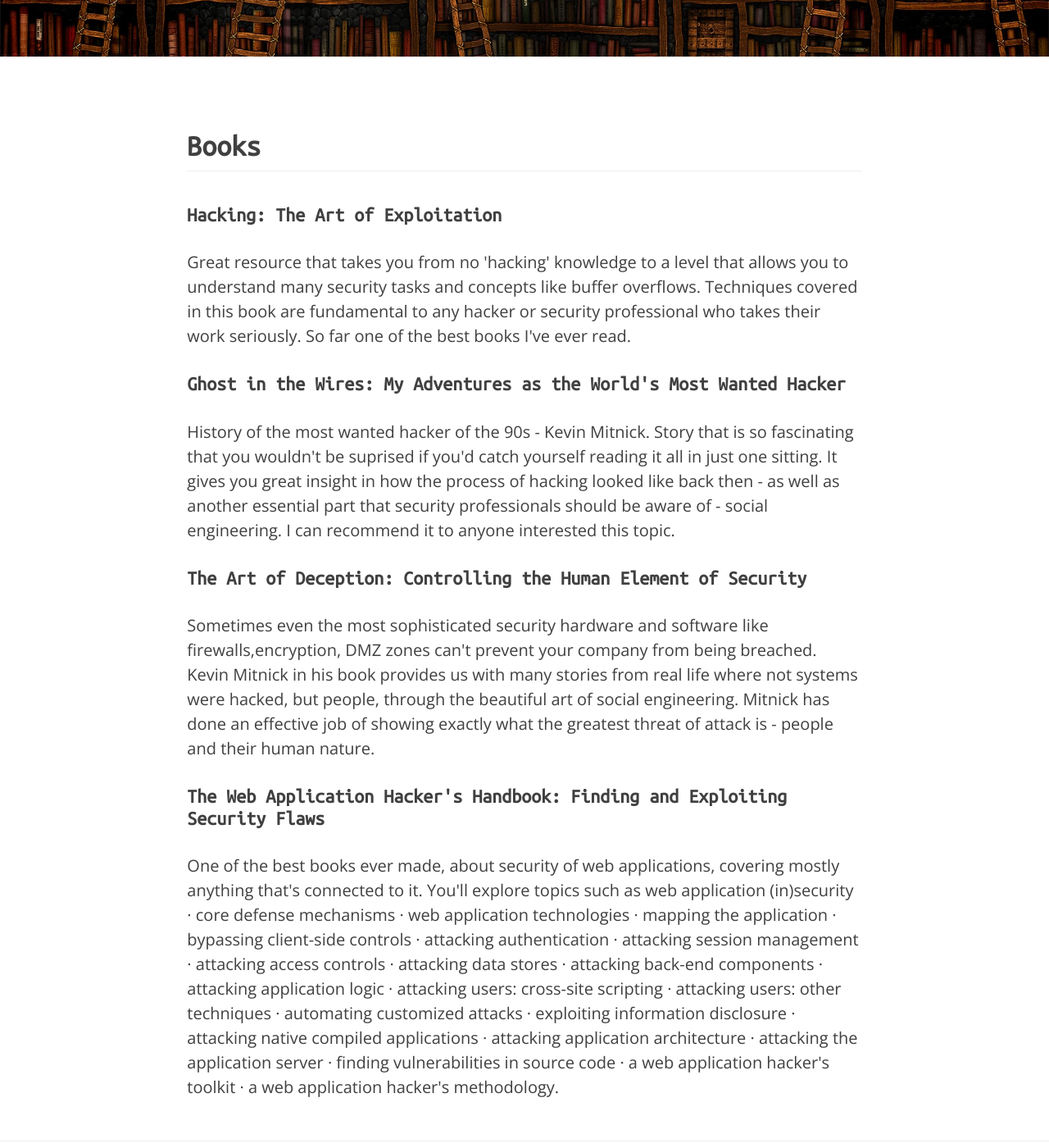
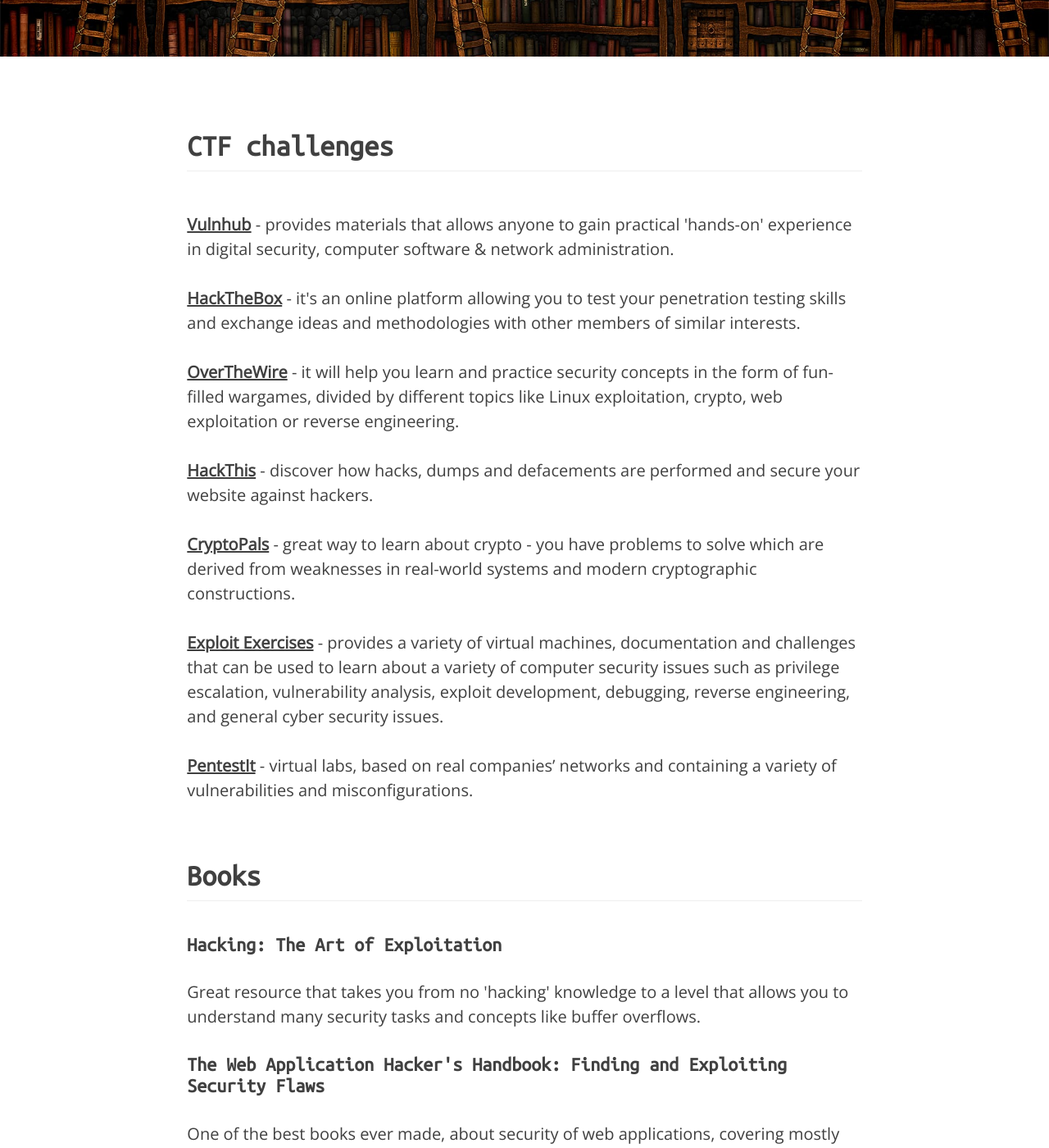
Before and after one commit to W3ndige/rootnetsec.github.io, a Jekyll site: the page built from _pages/resources.html, in a window 1280 px wide and 1400 px high, scrolled down 379 px. Shown: the whole window at 82% size. Built offline with Jekyll 4.4.1, drawn with Linux system fonts in a browser that asks for light colours; nearby versions of some CDN libraries; some of the changed text lies outside the part shown.

Commit message:
Resources update

```diff
--- a/_pages/resources.html
+++ b/_pages/resources.html
@@ -1,23 +1,31 @@
 ---
 layout: page
 title: "Resources"
-description: "What to do when you're off your computer?"
+description: "Library of security knowledge."
 header-img: "img/resources-header.jpg"
 permalink: "/resources/"
 ---
+
+<div class="row">
+  <div class="col-lg-12">
+      <h1 class="page-header">CTF challenges</h1>
+  </div>
+</div>
+<p><a href="https://www.vulnhub.com/"><b>Vulnhub</b></a> - provides materials that allows anyone to gain practical 'hands-on' experience in digital security, computer software & network administration. </p>
+<p><a href="https://www.hackthebox.gr"><b>HackTheBox</b></a> - it's an online platform allowing you to test your penetration testing skills and exchange ideas and methodologies with other members of similar interests. </p>
+<p><a href="http://overthewire.org"><b>OverTheWire</b></a> -  it will help you learn and practice security concepts in the form of fun-filled wargames, divided by different topics like Linux exploitation, crypto, web exploitation or reverse engineering. </p>
+<p><a href="https://www.hackthis.co.uk/"><b>HackThis</b></a> -  discover how hacks, dumps and defacements are performed and secure your website against hackers. </p>
+<p><a href="http://cryptopals.com/"><b>CryptoPals</b></a> -  great way to learn about crypto - you have problems to solve which are derived from weaknesses in real-world systems and modern cryptographic constructions. </p>
+<p><a href="https://exploit-exercises.com/"><b>Exploit Exercises</b></a> -  provides a variety of virtual machines, documentation and challenges that can be used to learn about a variety of computer security issues such as privilege escalation, vulnerability analysis, exploit development, debugging, reverse engineering, and general cyber security issues.  </p>
+<p><a href="https://lab.pentestit.ru/"><b>PentestIt</b></a> -   virtual labs, based on real companies’ networks and containing a variety of vulnerabilities and misconfigurations.  </p>
+
 <div class="row">
   <div class="col-lg-12">
       <h1 class="page-header">Books</h1>
   </div>
 </div>
 <h3><a href="https://www.amazon.com/Hacking-Art-Exploitation-2nd-Erickson/dp/1593271441" alt="Hacking-the-art-of-exploatation">Hacking: The Art of Exploitation</a></h3>
-<p>Great resource that takes you from no 'hacking' knowledge to a level that allows you to understand many security tasks and concepts like buffer overflows. Techniques covered in this book are fundamental to any hacker or security professional who takes their work seriously. So far one of the best books I've ever read.</p>
-
-<h3><a href="https://www.amazon.com/Ghost-Wires-Adventures-Worlds-Wanted/dp/0316037729" alt="Ghost-in-the-Wires">Ghost in the Wires: My Adventures as the World's Most Wanted Hacker</a></h3>
-<p>History of the most wanted hacker of the 90s - Kevin Mitnick. Story that is so fascinating that you wouldn't be suprised if you'd catch yourself reading it all in just one sitting. It gives you great insight in how the process of hacking looked like back then - as well as another essential part that security professionals should be aware of - social engineering. I can recommend it to anyone interested this topic.</p>
-
-<h3><a href="https://www.amazon.com/Art-Deception-Controlling-Element-Security/dp/076454280X" alt="The-Art-of-Deception">The Art of Deception: Controlling the Human Element of Security</a></h3>
-<p>Sometimes even the most sophisticated security hardware and software like firewalls,encryption, DMZ zones can't prevent your company from being breached. Kevin Mitnick in his book provides us with many stories from real life where not systems were hacked, but people, through the beautiful art of social engineering. Mitnick has done an effective job of showing exactly what the greatest threat of attack is - people and their human nature.</p>
+<p>Great resource that takes you from no 'hacking' knowledge to a level that allows you to understand many security tasks and concepts like buffer overflows.</p>
 
 <h3><a href="https://www.amazon.com/Web-Application-Hackers-Handbook-Exploiting/dp/8126533404/" alt="Web-Application-Hacker-Handbook">The Web Application Hacker's Handbook: Finding and Exploiting Security Flaws</a></h3>
-<p>One of the best books ever made, about security of web applications, covering mostly anything that's connected to it. You'll explore topics such as web application (in)security · core defense mechanisms · web application technologies · mapping the application · bypassing client-side controls · attacking authentication · attacking session management · attacking access controls · attacking data stores · attacking back-end components · attacking application logic · attacking users: cross-site scripting · attacking users: other techniques · automating customized attacks · exploiting information disclosure · attacking native compiled applications · attacking application architecture · attacking the application server · finding vulnerabilities in source code · a web application hacker's toolkit · a web application hacker's methodology. </p>
+<p>One of the best books ever made, about security of web applications, covering mostly anything that's connected to it.  </p>
```
Also changed, not shown: 2 other files.
